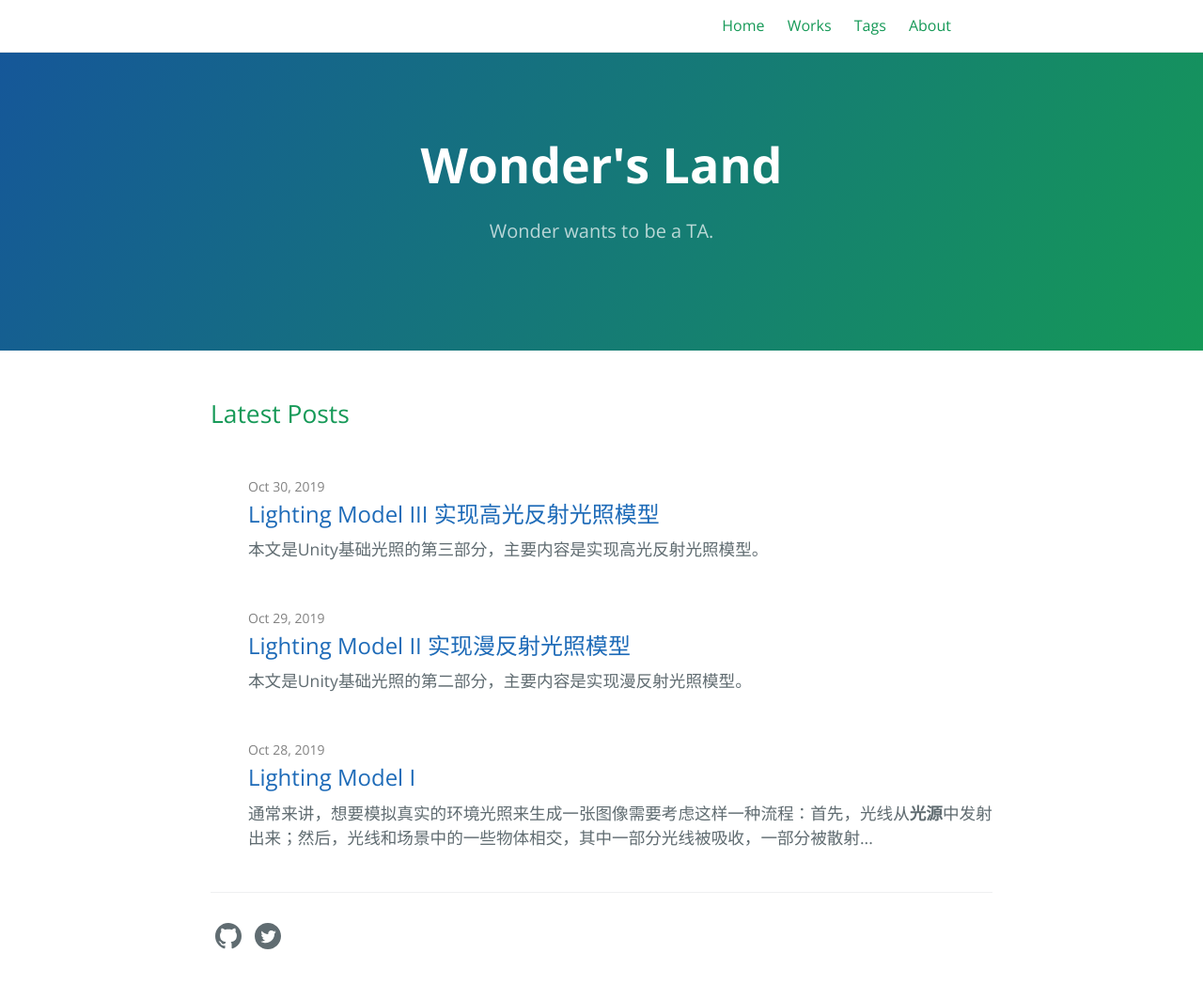
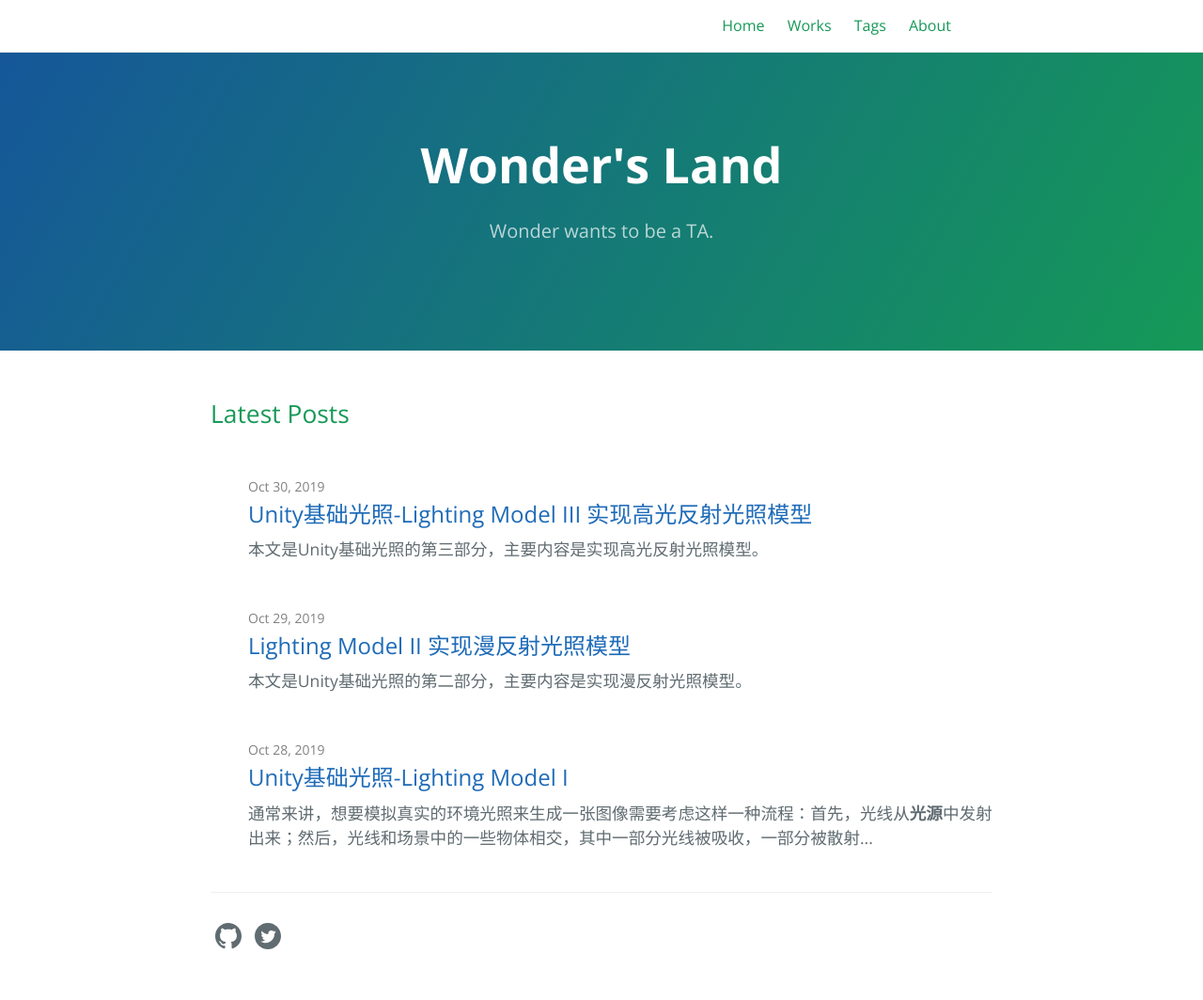
Before and after one commit to wonderly321/wonderly321.github.io, a Jekyll site: the page built from index.md, in a window 1280 px wide. Shown: the whole page at 94% size. Built offline with Jekyll 4.4.1, drawn with Linux system fonts in a browser that asks for light colours.

Commit message:
update posts title

```diff
--- a/_posts/2019-10-28-Lighting-Model-I.md
+++ b/_posts/2019-10-28-Lighting-Model-I.md
@@ -1,6 +1,6 @@
 ---
 layout: post
-title: "Lighting Model I"
+title: "Unity基础光照-Lighting Model I"
 categories: shader
 author: "Wonder"
 meta: "Unity Shader"
--- a/_posts/2019-10-30-Lighting-Model-III.md
+++ b/_posts/2019-10-30-Lighting-Model-III.md
@@ -1,6 +1,6 @@
 ---
 layout: post
-title: "Lighting Model III 实现高光反射光照模型"
+title: "Unity基础光照-Lighting Model III 实现高光反射光照模型"
 categories: shader
 author: "Wonder"
 meta: "Unity Shader"
```
Also changed, not shown: assets/image/formulas/6_11.gif (renamed from assets/image/formulas/6_11.png), assets/image/formulas/6_8.gif (renamed from assets/image/formulas/6_8.png).
